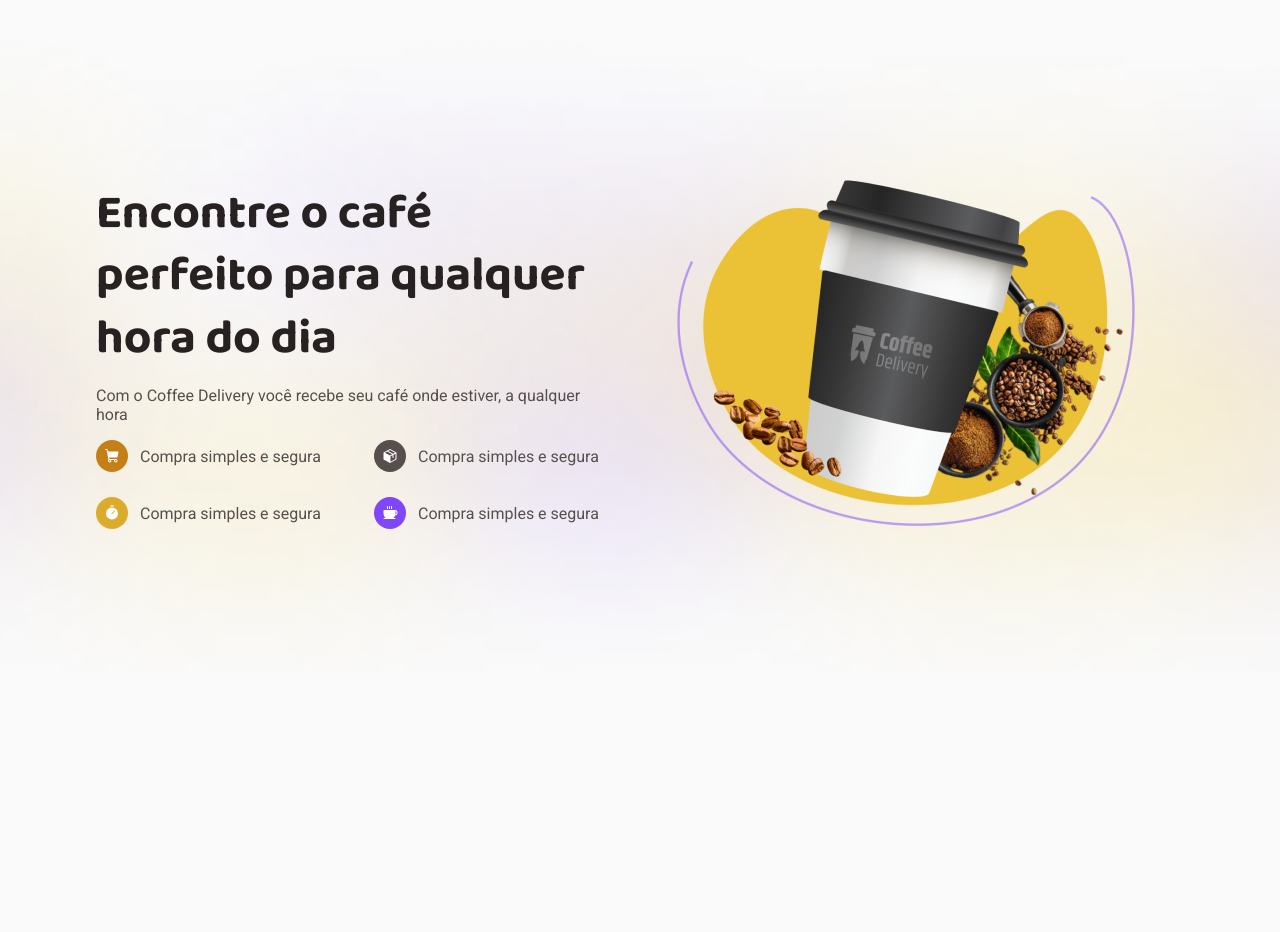
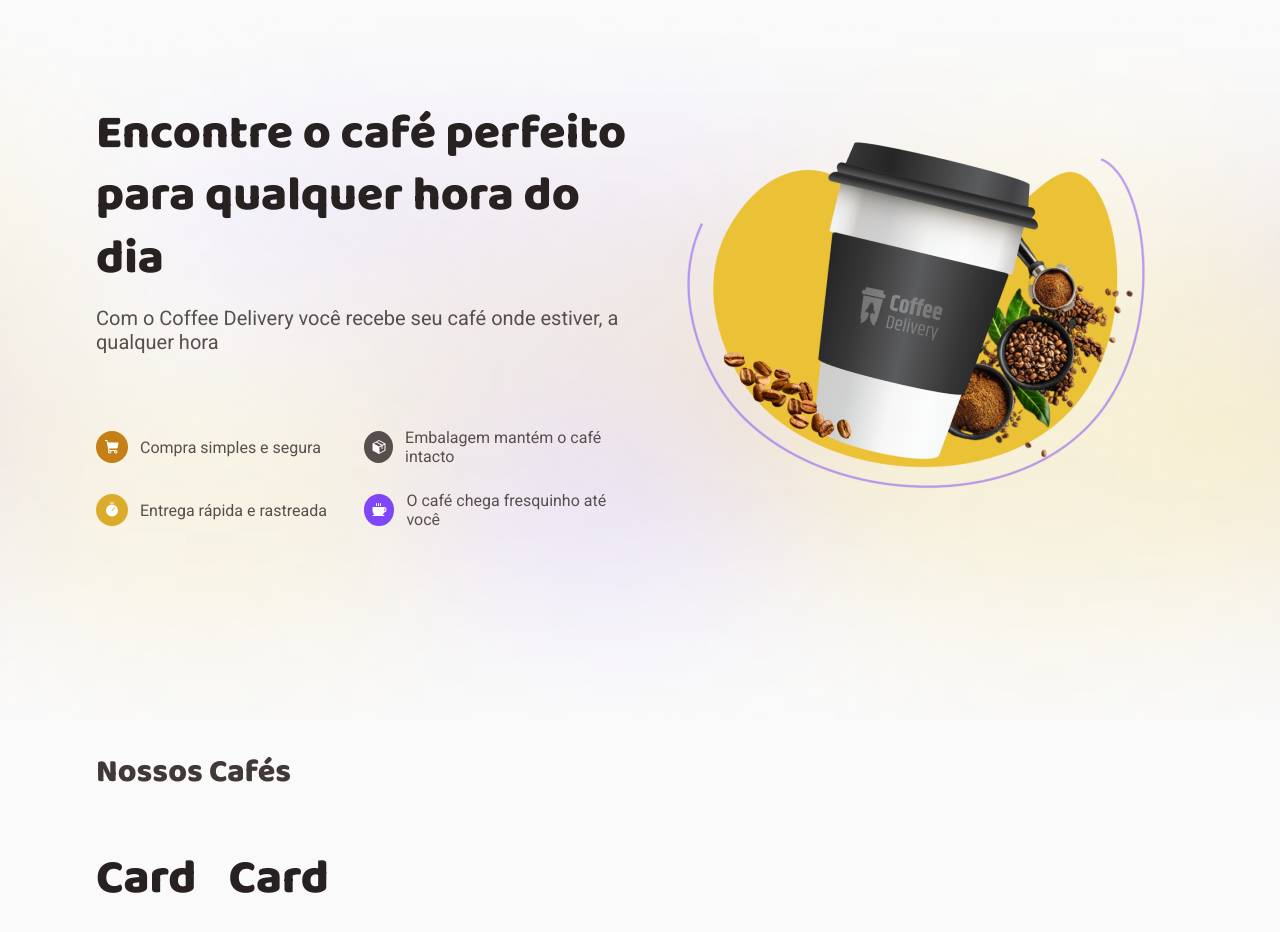
Before and after one commit to RafaelR4mos/ignite-coffee-delivery, a React (Vite) app: page / in a window 1280 px wide. Shown: the part 80-1012 px from the top of the page. Before the commit the page ends 800 px from the top, so only its background shows below. Built offline with nearby package versions, Linux system fonts and the light colour scheme.

Commit message:
add: initial fetch and card list

```diff
--- a/data.json
+++ b/data.json
@@ -1,12 +1,18 @@
 {
-    "coffees":
-    [
+  "coffees": [
     {
       "name": "Expresso Tradicional",
       "tags": ["Tradicional"],
       "description": "O tradicional café feito com água quente e grãos moídos",
-            "price": 9.90,
-            "coffeeImg": "./coffees/expresso.png"
+      "price": 9.9,
+      "coffeeImg": "./coffees/expresso-tradicional.png"
+    },
+    {
+      "name": "Expresso Tradicional",
+      "tags": ["Tradicional"],
+      "description": "O tradicional café feito com água quente e grãos moídos",
+      "price": 9.9,
+      "coffeeImg": "./coffees/expresso-tradicional.png"
     }
   ]
 }
--- a/src/App.tsx
+++ b/src/App.tsx
@@ -4,14 +4,17 @@ import { GlobalStyles } from "./styles/global";
 import { BrowserRouter } from "react-router-dom";
 import { Router } from "./Router";
 import { Header } from "./components/Header/Index";
+import { CoffeeProvider } from "./context/Coffee";
 
 export function App() {
   return (
     <ThemeProvider theme={defaultTheme}>
-      <BrowserRouter>
-        <Header/>
-        <Router />
-      </BrowserRouter>
+      <CoffeeProvider>
+        <BrowserRouter>
+          <Header />
+          <Router />
+        </BrowserRouter>
+      </CoffeeProvider>
       <GlobalStyles />
     </ThemeProvider>
   );
--- a/src/components/CoffeeCard/Index.tsx
+++ b/src/components/CoffeeCard/Index.tsx
@@ -1,7 +1,14 @@
-export function CoffeeCard() {
-    return (
-        <div>
-            <h1>Card</h1>
-        </div>
-    )
+import { ICoffeeData } from "../../utils/commonInterfaces";
+
+interface CoffeCardProps {
+  coffeeData?: ICoffeeData;
 }
+
+export function CoffeeCard({ coffeeData }: CoffeCardProps) {
+  console.log(coffeeData);
+  return (
+    <div>
+      <h1>Card</h1>
+    </div>
+  );
+}
--- a/src/components/Header/Index.tsx
+++ b/src/components/Header/Index.tsx
@@ -1,24 +1,34 @@
 import logo from "../../assets/logo.svg";
 import { MapPin, ShoppingCart } from "@phosphor-icons/react";
-import { ButtonCart, ButtonContainer, Counter, HeaderContainer, LocationContainer } from "./styles";
-
+import {
+  ButtonCart,
+  ButtonContainer,
+  Counter,
+  HeaderContainer,
+  LocationContainer,
+} from "./styles";
 
 export function Header() {
   const itemsAddedToCart = 4;
 
   return (
     <HeaderContainer>
-            <img src={logo} alt="logo do coffe delivery com um copo e letras que representam a marca" />
+      <img
+        src={logo}
+        alt="logo do coffe delivery com um copo e letras que representam a marca"
+      />
       <ButtonContainer>
         <LocationContainer color="purple-light">
           <MapPin size={16} weight="fill" color="#8047F8" />
           <span>Porto Alegre, RS</span>
         </LocationContainer>
         <ButtonCart color="yellow-light" itemsNumber={1}>
-                    <ShoppingCart size={18} weight="fill" color="#C47F17"/>
-                    <Counter isShow={itemsAddedToCart ? true : false}>{itemsAddedToCart}</Counter>
+          <ShoppingCart size={20} weight="fill" color="#C47F17" />
+          <Counter isShow={itemsAddedToCart ? true : false}>
+            {itemsAddedToCart}
+          </Counter>
         </ButtonCart>
       </ButtonContainer>
     </HeaderContainer>
-    )
+  );
 }
--- a/src/components/Header/styles.ts
+++ b/src/components/Header/styles.ts
@@ -4,9 +4,11 @@ export const HeaderContainer = styled.header`
   display: flex;
   justify-content: space-between;
   align-items: center;
+  padding: 32px 0;
 
   max-width: 85%;
-    margin: 2rem auto;
+  height: 12vh;
+  margin: 0 auto;
 `;
 
 export const ButtonContainer = styled.div`
@@ -15,7 +17,7 @@ export const ButtonContainer = styled.div`
   gap: 12px;
 `;
 
-export const ButtonCart = styled.div<{ color: string; itemsNumber?: number; }>`
+export const ButtonCart = styled.div<{ color: string; itemsNumber?: number }>`
   cursor: pointer;
 
   position: relative;
@@ -27,16 +29,16 @@ export const ButtonCart = styled.div<{ color: string; itemsNumber?: number; }>`
 
   width: fit-content;
   background-color: ${(props) => props.theme[props.color]};
-    color: ${(props) =>  props.color === "purple-light" ? props.theme["purple-dark"] : props.theme["yellow-dark"]
-    };
-
+  color: ${(props) =>
+    props.color === "purple-light"
+      ? props.theme["purple-dark"]
+      : props.theme["yellow-dark"]};
 `;
 
 export const Counter = styled.div<{ isShow: boolean }>`
-    display: ${(props) => props.isShow ? "flex" : "none"};
+  display: ${(props) => (props.isShow ? "flex" : "none")};
   align-items: center;
   justify-content: center;
-
 
   width: 20px;
   height: 20px;
--- /dev/null
+++ b/src/context/Coffee.tsx
@@ -0,0 +1,36 @@
+import { createContext, useState } from "react";
+import { IChildren, ICoffeeData } from "../utils/commonInterfaces";
+
+interface ICoffeeContext {
+  getAllCoffees: () => void;
+  coffeeListData: ICoffeeData[] | null;
+}
+
+export const CoffeeContext = createContext({} as ICoffeeContext);
+
+export function CoffeeProvider({ children }: IChildren) {
+  const [coffeeListData, setCoffeeListData] = useState<ICoffeeData[] | null>(
+    null
+  );
+
+  async function getAllCoffees() {
+    try {
+      const response = await fetch("../data.json");
+
+      if (response.ok) {
+        const data = await response.json();
+        setCoffeeListData(data.coffees);
+      } else {
+        throw new Error("Algo deu errado! :(");
+      }
+    } catch (error) {
+      console.error(error);
+    }
+  }
+
+  return (
+    <CoffeeContext.Provider value={{ coffeeListData, getAllCoffees }}>
+      {children}
+    </CoffeeContext.Provider>
+  );
+}
--- a/src/pages/Home/Index.tsx
+++ b/src/pages/Home/Index.tsx
@@ -1,23 +1,42 @@
-import { BenefitIcon, Benefits, BenefitsContainer, HeroImgContainer, HeroInfoContainer, HeroSectionContainer } from "./styles";
-import { Coffee, Package, ShoppingCart, Timer,  } from "@phosphor-icons/react";
-import heroImg from "../../assets/hero-img.png"
-
+import {
+  BenefitIcon,
+  Benefits,
+  BenefitsContainer,
+  CoffeeGalery,
+  CoffeeListContainer,
+  HeroImgContainer,
+  HeroInfoContainer,
+  HeroSectionContainer,
+} from "./styles";
+import { Coffee, Package, ShoppingCart, Timer } from "@phosphor-icons/react";
+import heroImg from "../../assets/hero-img.png";
+import { CoffeeCard } from "../../components/CoffeeCard/Index";
+import { useContext, useEffect } from "react";
+import { CoffeeContext } from "../../context/Coffee";
 
 export function Home() {
+  const { coffeeListData, getAllCoffees } = useContext(CoffeeContext);
+
+  useEffect(() => {
+    getAllCoffees();
+  }, []);
+
   return (
     <main>
       <HeroSectionContainer>
         <div>
-
           <HeroInfoContainer>
             <h1>Encontre o café perfeito para qualquer hora do dia</h1>
 
-        <p>Com o Coffee Delivery você recebe seu café onde estiver, a qualquer hora</p>
+            <p>
+              Com o Coffee Delivery você recebe seu café onde estiver, a
+              qualquer hora
+            </p>
 
             <BenefitsContainer>
               <Benefits>
                 <BenefitIcon bgColor="yellow-dark">
-            <ShoppingCart size={16} weight="fill"/>
+                  <ShoppingCart size={16} weight="fill" />
                 </BenefitIcon>
                 <span>Compra simples e segura</span>
               </Benefits>
@@ -25,31 +44,45 @@ export function Home() {
                 <BenefitIcon bgColor="base-text">
                   <Package size={16} weight="fill" />
                 </BenefitIcon>
-            <span>Compra simples e segura</span>
+                <span>Embalagem mantém o café intacto</span>
               </Benefits>
 
               <Benefits>
                 <BenefitIcon bgColor="yellow">
                   <Timer size={16} weight="fill" />
                 </BenefitIcon>
-            <span>Compra simples e segura</span>
+                <span>Entrega rápida e rastreada</span>
               </Benefits>
 
               <Benefits>
                 <BenefitIcon bgColor="purple">
                   <Coffee size={16} weight="fill" />
                 </BenefitIcon>
-            <span>Compra simples e segura</span>
+                <span>O café chega fresquinho até você</span>
               </Benefits>
             </BenefitsContainer>
           </HeroInfoContainer>
 
           <HeroImgContainer>
-          <img src={heroImg} alt="copo de café estilizado com grão em volta" />
+            <img
+              src={heroImg}
+              alt="copo de café estilizado com grão em volta"
+            />
           </HeroImgContainer>
-
         </div>
       </HeroSectionContainer>
+
+      <CoffeeListContainer>
+        <h2>Nossos Cafés</h2>
+
+        <CoffeeGalery>
+          {coffeeListData ? (
+            coffeeListData.map((coffee) => <CoffeeCard coffeeData={coffee} />)
+          ) : (
+            <h2>Nenhum café encontrado</h2>
+          )}
+        </CoffeeGalery>
+      </CoffeeListContainer>
     </main>
   );
 }
--- a/src/pages/Home/styles.ts
+++ b/src/pages/Home/styles.ts
@@ -5,15 +5,14 @@ export const HeroSectionContainer = styled.div`
   background-position: center;
   background-repeat: no-repeat;
   background-size: cover;
-
-    margin-top: 3rem;
-    padding: 1rem 0;
+  height: 88vh;
 
   & > div {
     display: flex;
     flex-wrap: wrap;
     align-items: center;
-        gap: 3.5rem;
+    justify-content: center;
+    gap: 1rem;
     min-height: 600px;
     max-width: 85%;
     margin: 0 auto;
@@ -25,16 +24,27 @@ export const HeroInfoContainer = styled.div`
   display: flex;
   flex-direction: column;
   gap: 1rem;
+
+  & > p {
+    font-size: 20px;
+  }
 `;
 
 export const HeroImgContainer = styled.div`
   flex: 1;
+  display: flex;
+  justify-content: center;
+
+  & > img {
+    flex: 0.7;
+  }
 `;
 
 export const BenefitsContainer = styled.div`
+  margin-top: calc(4.625rem - 16px);
   display: grid;
   grid-template-columns: 1fr 1fr;
-    gap: 1.5625rem 2.5rem;
+  gap: 1.5625rem 0;
 `;
 
 export const Benefits = styled.div`
@@ -56,3 +66,16 @@ export const BenefitIcon = styled.div<{ bgColor: string }>`
 
   background-color: ${(props) => props.theme[props.bgColor]};
 `;
+
+export const CoffeeListContainer = styled.section`
+  padding: 32px 0;
+  max-width: 85%;
+  margin: 0 auto;
+`;
+
+export const CoffeeGalery = styled.div`
+  margin-top: 3.375rem;
+  display: flex;
+  flex-wrap: wrap;
+  gap: 40px 32px;
+`;
--- a/src/styles/global.ts
+++ b/src/styles/global.ts
@@ -24,10 +24,17 @@ export const GlobalStyles = createGlobalStyle`
     font-size: 1rem;
   }
 
-  h1 {
+  h1, h2 {
     font-size: 3rem;
     color: ${(props) => props.theme["base-title"]};
     font-family: "Baloo 2", sans-serif;
+    font-weight: 800;
     line-height: 130%;
   }
+
+  h2 {
+    font-size: 2rem;
+    color: ${(props) => props.theme["base-subtitle"]};
+  }
+
 `;
--- /dev/null
+++ b/src/utils/commonInterfaces.ts
@@ -0,0 +1,11 @@
+export interface IChildren {
+  children: React.ReactNode;
+}
+
+export interface ICoffeeData {
+  name: string;
+  tags: string[];
+  description: string;
+  price: number;
+  coffeeImg: string;
+}
```
Also changed, not shown: public/coffees/expresso-tradicional.png (added). Lines whose indentation alone changed are shown as unchanged.
